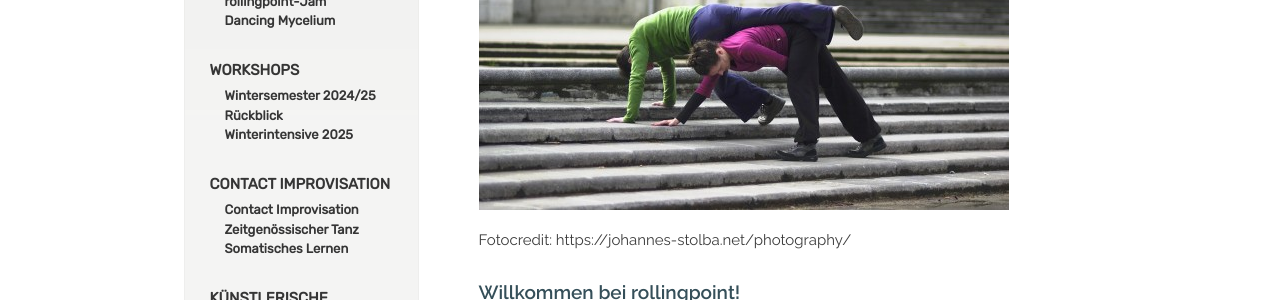
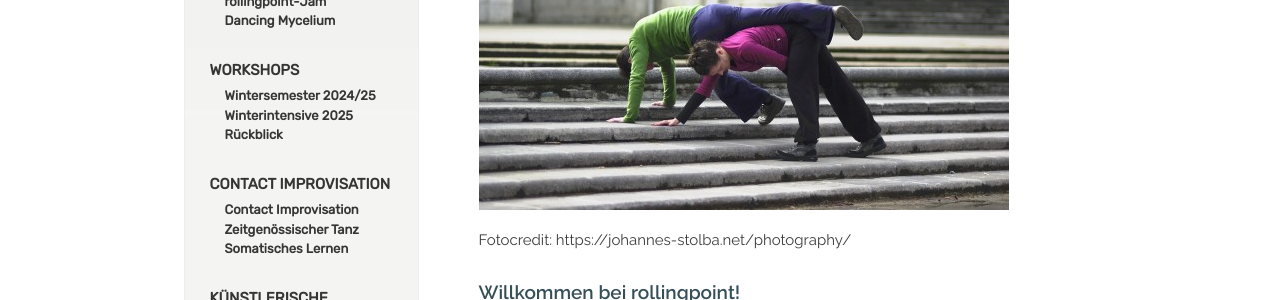
Before and after one commit to manulari/rollingpointat, a Jekyll site: the page built from _pages_de/index.md, in a window 1280 px wide and 900 px high. Shown: the part 352-652 px from the top of the window. Built offline with Jekyll 4.4.1, drawn with Linux system fonts in a browser that asks for light colours; comment, search, counter and statistics services are not loaded; part of the change alters nothing that is shown.

Commit message:
Update Settings “nav_de”

```diff
--- a/_data/nav_de.yml
+++ b/_data/nav_de.yml
@@ -24,10 +24,10 @@ entries:
     subentries:
       - title: Wintersemester 2024/25
         path: /wsws2024
+      - title: Winterintensive 2025
+        path: /winterintensive
       - title: Rückblick
         path: /rückblick
-      - title: Winterintensive 2025
-        path: /winterintensive
   - title: CONTACT IMPROVISATION
     path: /contact-improvisation
     subentries:
```
